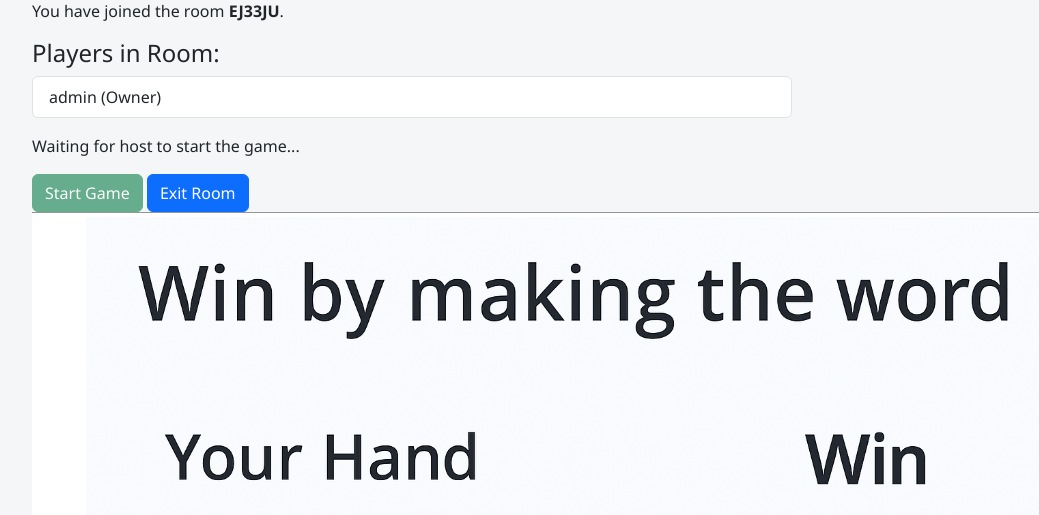
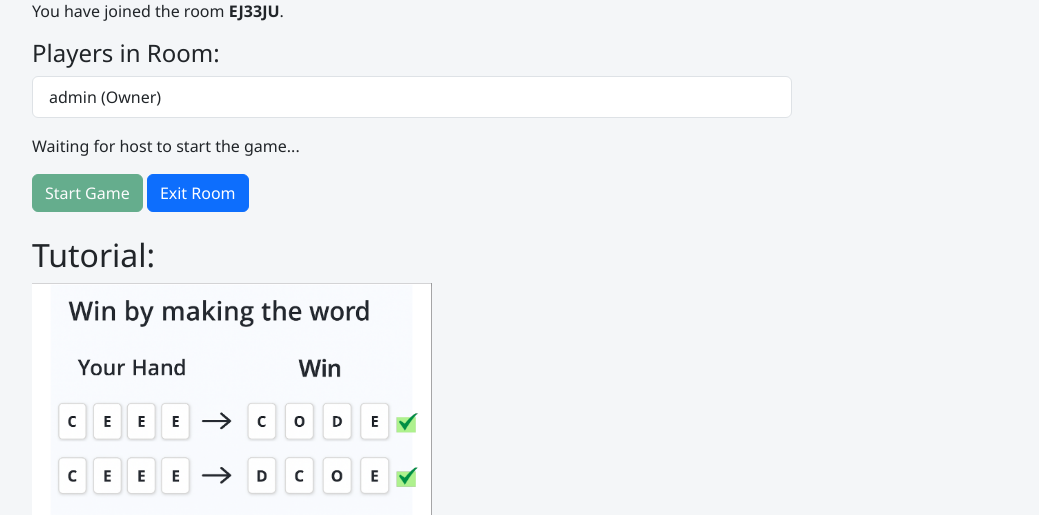
Before and after one commit to shamiroxs/CODE, a Django app: a page that uses game/templates/join.html in a window 1280 px wide; the page is wider, and only the part inside the window is pictured. Shown: the part 143-658 px from the top of that part, without its empty margins (228-1267 px from the left). Run offline with Django 5.2, Linux system fonts and the light colour scheme; a user stored in the database is signed in; data comes from the database, SQL or seed files in the repository; both versions use the stored data as it was after the commit.

Commit message:
resize tutorial image

```diff
--- a/codegame/settings.py
+++ b/codegame/settings.py
@@ -27,6 +27,7 @@ SECRET_KEY = os.environ.get("SECRET_KEY", "fallback-secret-key")
 DEBUG = False
 
 ALLOWED_HOSTS = ['code-game-h4f3.onrender.com']
+#ALLOWED_HOSTS = ['*']
 
 
 # Application definition
--- a/game/templates/join.html
+++ b/game/templates/join.html
@@ -33,8 +33,9 @@
 <a class="btn btn-primary" href="{% url 'reset_game' code %} ">Delete Room</a>
 {% endif %}
 <br>
-
-<img src="{% static 'tutorial.png' %}" alt="Tutorial Image">
+<br>
+<h2>Tutorial:</h2>
+<img src="{% static 'tutorial.png' %}" alt="Tutorial Image" width="400">
 
 <script>
     const ROOM_CODE = "{{ code }}";
```
Also changed, not shown: db.sqlite3, 10 other files.
